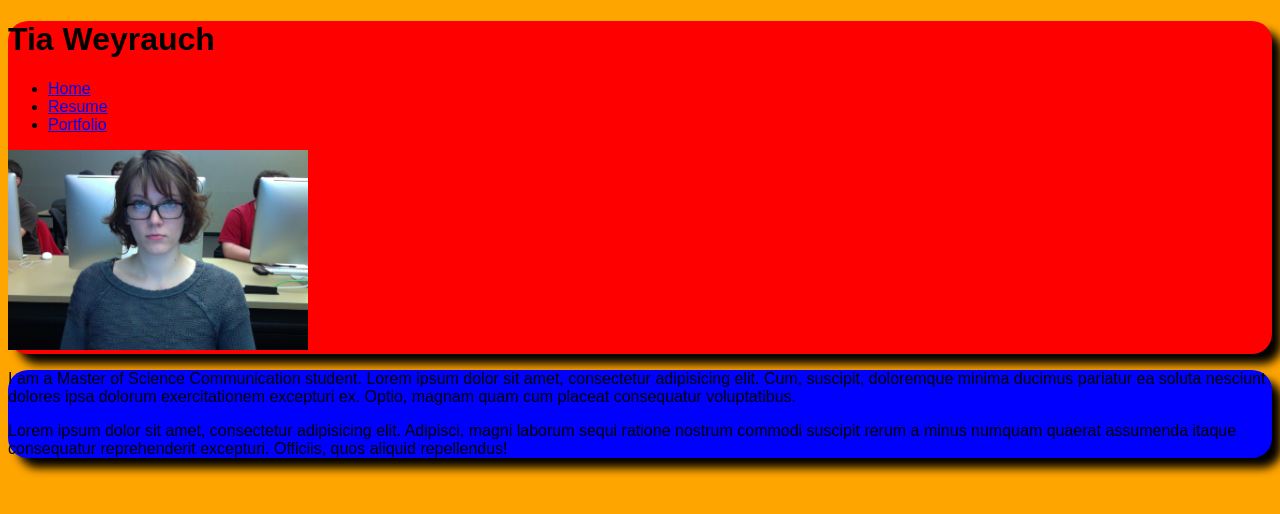
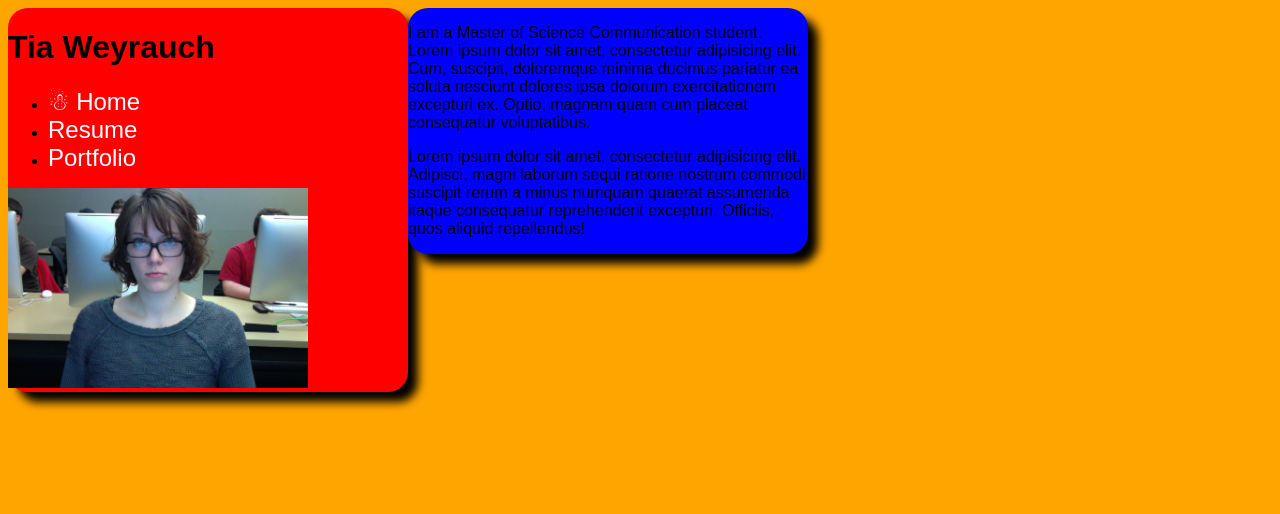
Before and after one commit to tweyrauch/p1-about-me, a plain HTML site: page index.html in a window 1280 px wide. Drawn offline with Linux system fonts and the light colour scheme.

Commit message:
Columns Floated

```diff
--- a/css/styles.css
+++ b/css/styles.css
@@ -3,16 +3,29 @@ background: orange;
 font-family: arial;
 }
 
+/* Navigation */
+a {
+	font-size: 24px;
+	color: white;
+	text-decoration: none;
+}
+
+
 img {
 	width: 300px;
 }
 
+/* Containers */
 #leftcol{
 	background: red;
+	width: 400px;
+	float: left;
 }
 
 #rightcol{
 	background: blue;
+	width: 400px;
+	float: left;
 }
 
 .round{
--- a/index.html
+++ b/index.html
@@ -15,7 +15,7 @@
 
 	<nav>
 		<ul>
-			<li><a href="index.html">Home</a></li>
+			<li><a href="index.html">&#9731; Home</a></li>
 			<li><a href="resume.html">Resume</a></li>
 			<li><a href="portfolio.html">Portfolio</a></li>
 		</ul>
```
